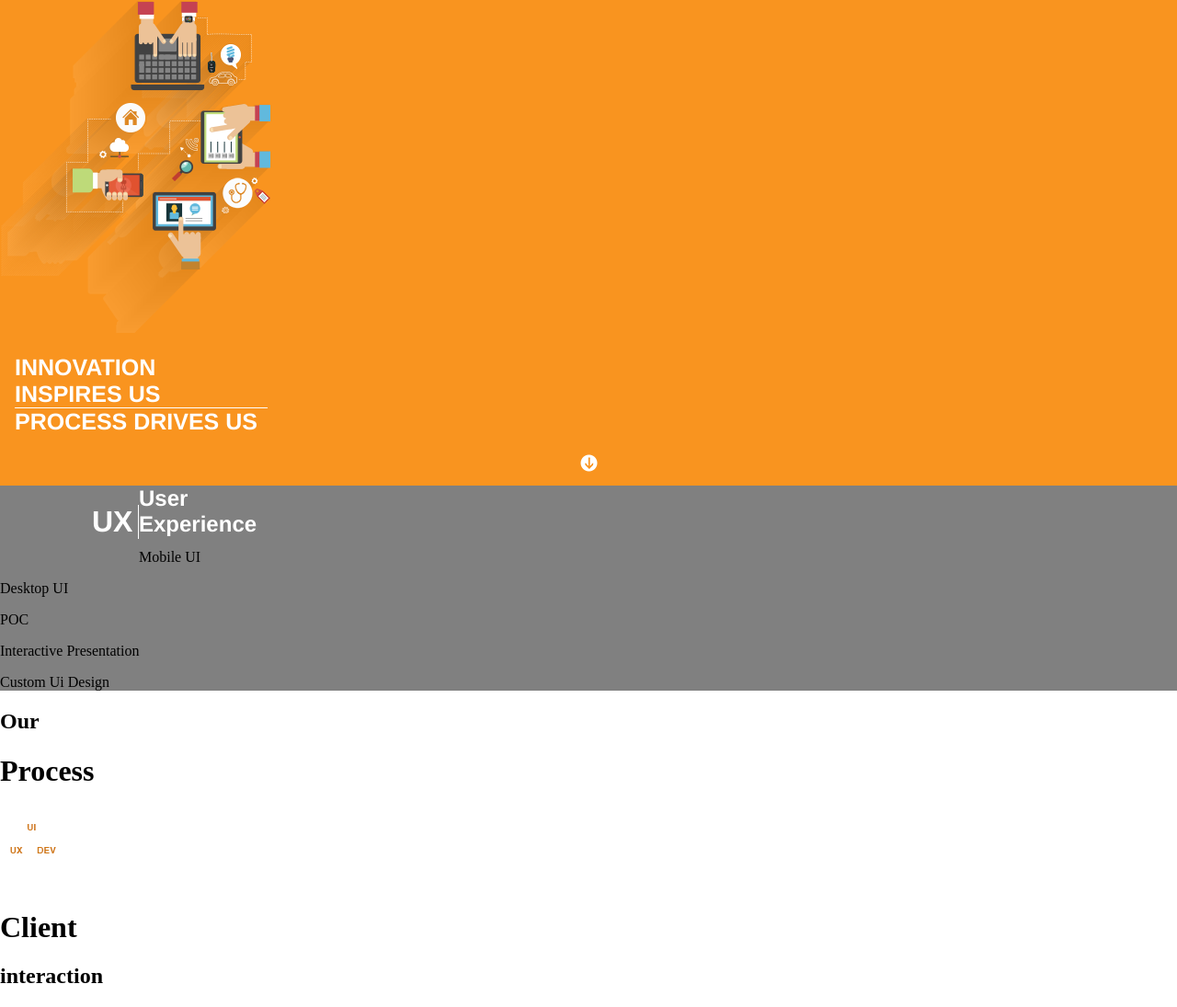
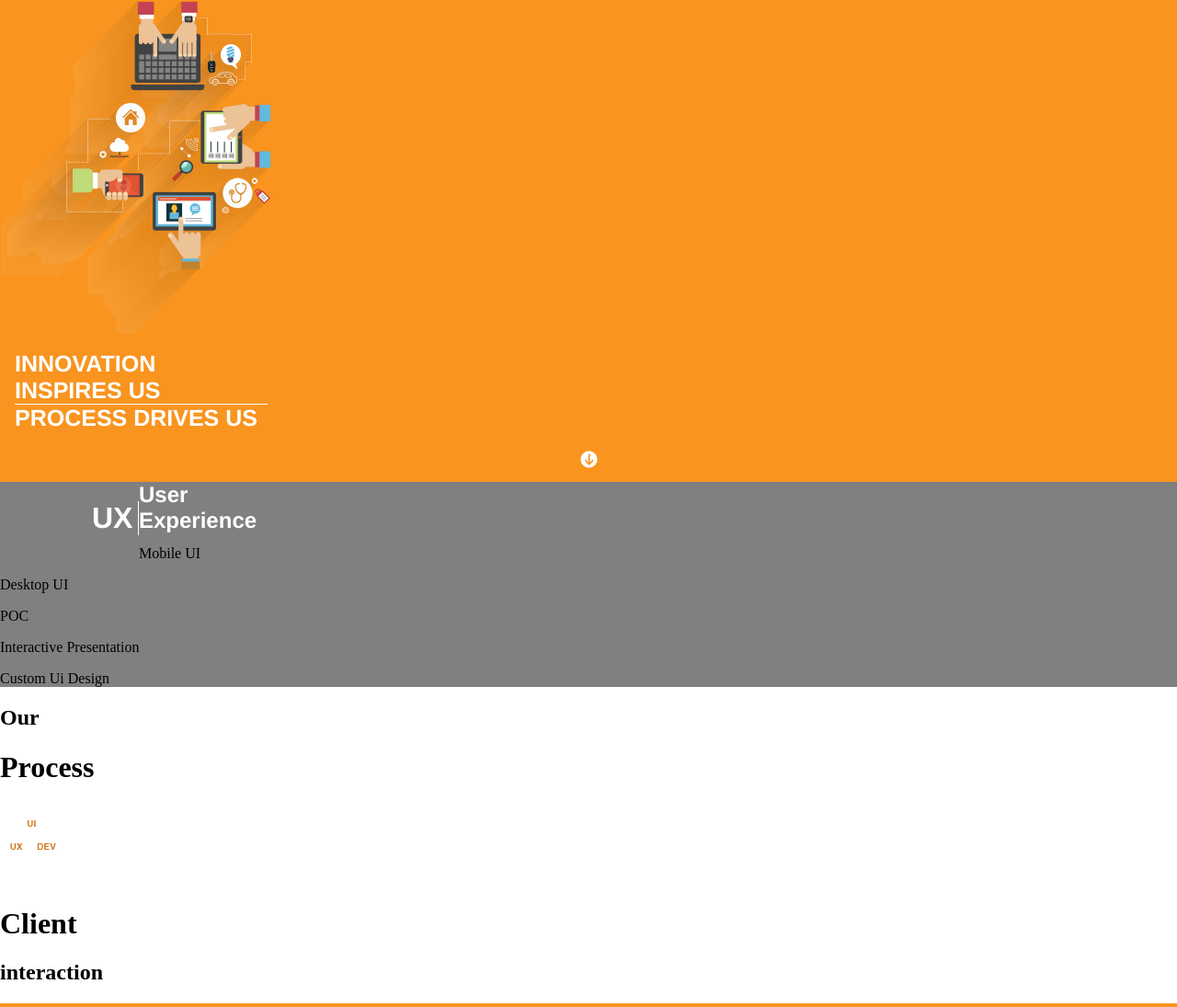
Before and after one commit to Lefty-San/peanutbutter-surprise, a PHP site: page / in a window 1280 px wide. Shown: the part 66-1161 px from the top of the page at 92% size. Run offline with PHP 8.4, Linux system fonts and the light colour scheme.

Commit message:
adding media queries

```diff
--- a/css/style.css
+++ b/css/style.css
@@ -84,3 +84,25 @@ nav {
   margin-top: 0px;
   width: 150px;
   height: 50px; }
+
+.lp_graphic {
+  background: url(./img/iPhone/LP_Graphic.png) 100% 100%;
+  height: 365px;
+  width: 295px; }
+
+/* iPhone Portrait */
+@media only screen and (min-device-width: 320px) and (max-device-width: 480px) and (-webkit-min-device-pixel-ratio: 2) and (orientation: portrait) {
+  .supported_orientation {
+    display: none; }
+
+  .lp_graphic {
+    background: url(./img/iPhone/LP_Graphic@2x.png) 100% 100%;
+    background-size: 100%; } }
+/* iPhone Landscape */
+@media only screen and (min-device-width: 320px) and (max-device-width: 480px) and (-webkit-min-device-pixel-ratio: 2) and (orientation: landscape) {
+  .supported_orientation {
+    display: block; } }
+/* iPad Portrait */
+/* iPad Landscape */
+/* ----------- Desktop Non-Retina Screens ----------- */
+/* ----------- Desktop Retina Screens ----------- */
--- a/css/style.scss
+++ b/css/style.scss
@@ -110,3 +110,69 @@ nav {
     height: 50px
    }
 }
+
+// images
+.lp_graphic {
+  background: url(./img/iPhone/LP_Graphic.png) 100% 100%;
+  height: 365px;
+  width:295px;
+}
+
+/* iPhone Portrait */
+@media only screen
+  and (min-device-width: 320px)
+  and (max-device-width: 480px)
+  and (-webkit-min-device-pixel-ratio: 2)
+  and (orientation: portrait) {
+    .supported_orientation {
+      display:none;
+    }
+    .lp_graphic {
+      background:url(./img/iPhone/LP_Graphic@2x.png) 100% 100%;
+      background-size:100%;
+    }
+}
+// placeholder for iPhone 6+
+/* iPhone Landscape */
+@media only screen
+  and (min-device-width: 320px)
+  and (max-device-width: 480px)
+  and (-webkit-min-device-pixel-ratio: 2)
+  and (orientation: landscape) {
+    .supported_orientation {
+      display: block;
+    }
+}
+
+/* iPad Portrait */
+@media only screen
+  and (min-device-width: 768px)
+  and (max-device-width: 1024px)
+  and (orientation: portrait)
+  and (-webkit-min-device-pixel-ratio: 2) {
+
+}
+
+/* iPad Landscape */
+@media only screen
+  and (min-device-width: 768px)
+  and (max-device-width: 1024px)
+  and (orientation: landscape)
+  and (-webkit-min-device-pixel-ratio: 2) {
+
+}
+
+/* ----------- Desktop Non-Retina Screens ----------- */
+@media screen
+  and (min-device-width: 1200px)
+  and (max-device-width: 1600px)
+  and (-webkit-min-device-pixel-ratio: 1) {
+}
+
+/* ----------- Desktop Retina Screens ----------- */
+@media screen
+  and (min-device-width: 1200px)
+  and (max-device-width: 1600px)
+  and (-webkit-min-device-pixel-ratio: 2)
+  and (min-resolution: 192dpi) {
+}
--- a/index.html
+++ b/index.html
@@ -14,7 +14,9 @@
           <a class="menu"href="#"><img src="img/iPhone/Menu.png" alt="menu"></a>
         </nav>
         <div class="page1">
-          <img src="img/iPhone/LP_Graphic.png" alt="image">
+          <div class="lp_graphic" title="landing page graphic" alt="landing page graphic">
+            <!-- landing page graphic -->
+          </div>
           <h1>INNOVATION INSPIRES US</h1>
           <h2>PROCESS DRIVES US</h2>
           <img src="img/iPhone/Scroll_Arrow.png" class="arrow" alt="scroll">
```
